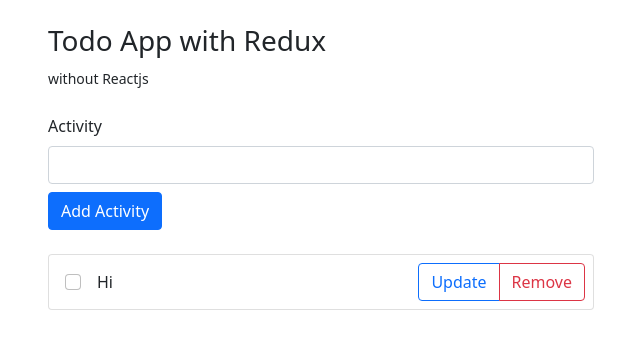
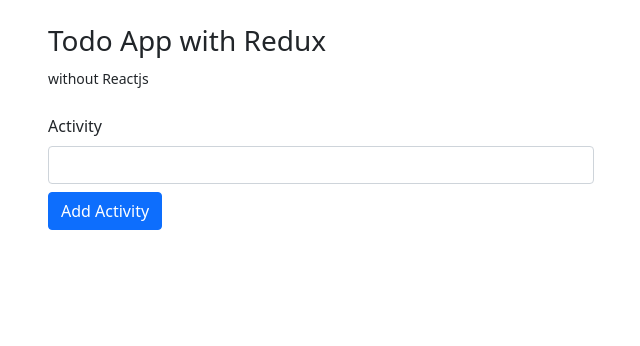
Before and after one commit to alfianandinugraha/plain-redux-todo-app, a website built with Vite: page index.html in a window 1280 px wide. Shown: the whole page, without its empty margins (319-959 px from the left). Built offline with nearby package versions, Linux system fonts and the light colour scheme.

Commit message:
refactor(initial value): remove initial html for todo item

```diff
--- a/index.html
+++ b/index.html
@@ -28,14 +28,6 @@
             </div>
           </div>
           <div id="todos" class="mt-4 list-group">
-            <div class="list-group-item d-flex align-items-center px-2 ps-3">
-              <input type="checkbox" class="form-check-input me-3 mt-0">
-              <div class="todo-value">Hi</div>
-              <section class="btn-group ms-auto">
-                <button class="btn btn-outline-primary">Update</button>
-                <button class="btn btn-outline-danger">Remove</button>
-              </section>
-            </div>
           </div>
         </div>
       </div>
```
